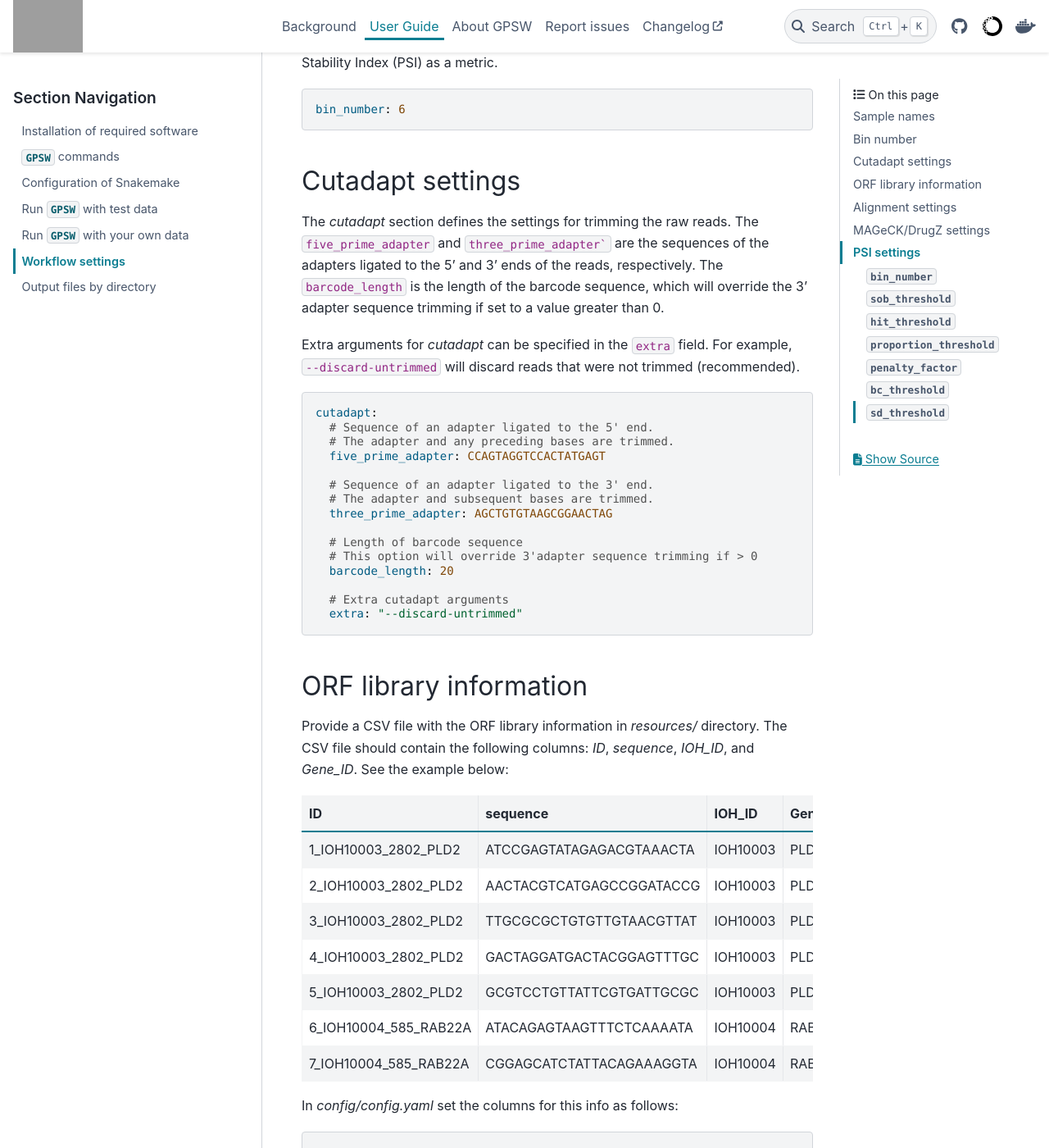
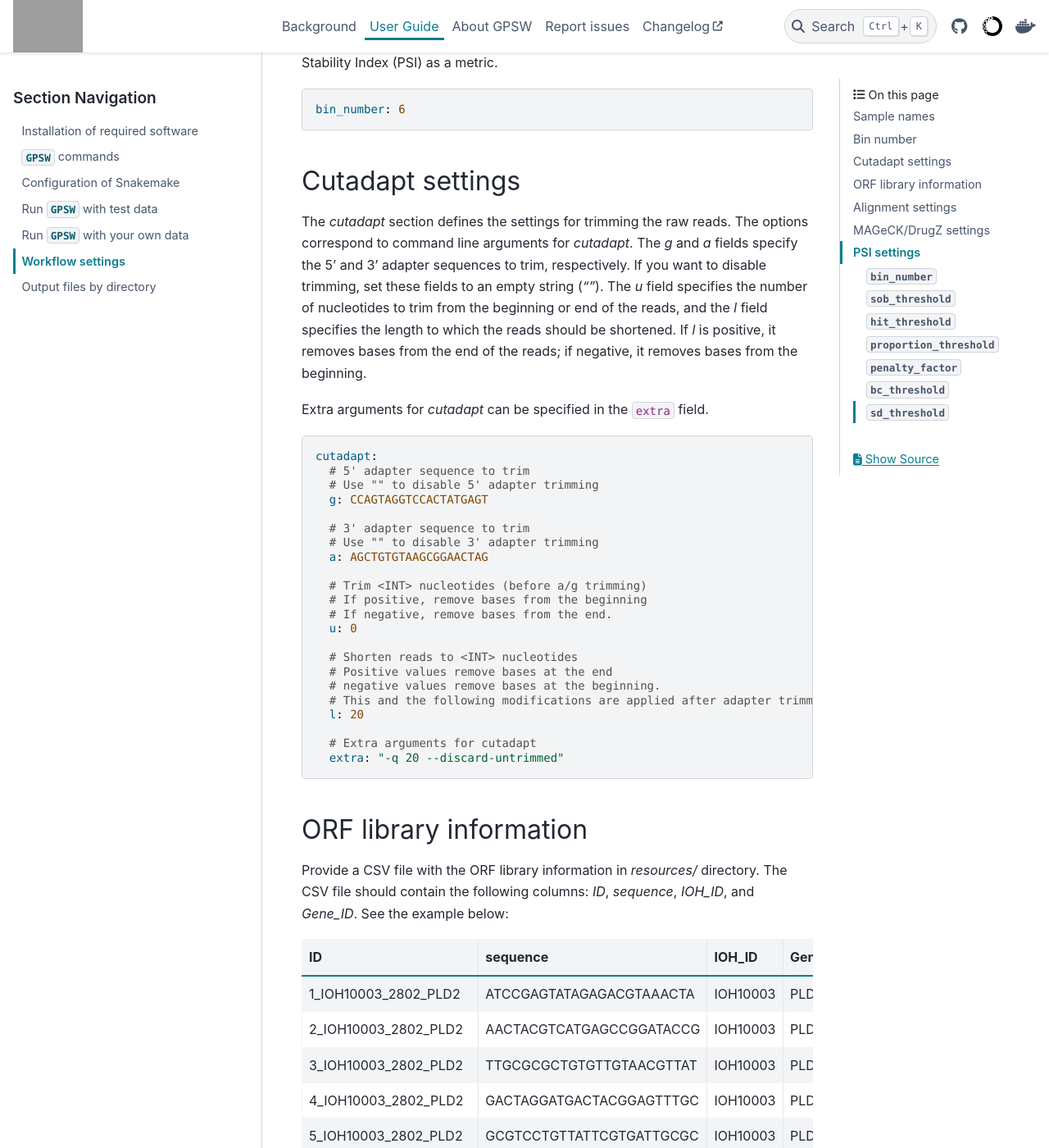
Before and after one commit to niekwit/gps-orfeome, a Sphinx documentation site: the page built from docs/workflow_settings.rst, in a window 1280 px wide and 1400 px high, scrolled down 864 px. Shown: the whole window at 82% size. Built offline with Sphinx 7.4.7 and the PyData theme 0.15.4, drawn with Linux system fonts in a browser that asks for light colours; grey boxes are pictures that could not be loaded.

Commit message:
updated for cutadapt settings

````diff
--- a/docs/workflow_settings.rst
+++ b/docs/workflow_settings.rst
@@ -28,20 +28,27 @@ Workflow setting are in `config.yaml`:
     bin_number: 6
 
     cutadapt:
-      # Sequence of an adapter ligated to the 5' end.
-      # The adapter and any preceding bases are trimmed.
-      five_prime_adapter: CCAGTAGGTCCACTATGAGT
+      # 5' adapter sequence to trim
+      # Use "" to disable 5' adapter trimming
+      g: CCAGTAGGTCCACTATGAGT
 
-      # Sequence of an adapter ligated to the 3' end.
-      # The adapter and subsequent bases are trimmed.
-      three_prime_adapter: AGCTGTGTAAGCGGAACTAG
+      # 3' adapter sequence to trim
+      # Use "" to disable 3' adapter trimming
+      a: AGCTGTGTAAGCGGAACTAG
 
-      # Length of barcode sequence
-      # This option will override 3'adapter sequence trimming if > 0
-      barcode_length: 20
+      # Trim <INT> nucleotides (before a/g trimming)
+      # If positive, remove bases from the beginning
+      # If negative, remove bases from the end.
+      u: 0
 
-      # Extra cutadapt arguments
-      extra: "--discard-untrimmed"
+      # Shorten reads to <INT> nucleotides
+      # Positive values remove bases at the end
+      # negative values remove bases at the beginning.
+      # This and the following modifications are applied after adapter trimming (a,b).
+      l: 20
+
+      # Extra arguments for cutadapt
+      extra: "-q 20 --discard-untrimmed"
 
     csv:
       # CSV file with the gene/ORF/barcode information
@@ -114,27 +121,35 @@ If the ``bin_number`` is set to 1, the workflow will perform a pairwise comparis
 
 Cutadapt settings
 --------------------------------------------------------------------------------
-The `cutadapt` section defines the settings for trimming the raw reads. The ``five_prime_adapter`` and ``three_prime_adapter``` are the sequences of the adapters ligated to the 5' and 3' ends of the reads, respectively. The ``barcode_length`` is the length of the barcode sequence, which will override the 3' adapter sequence trimming if set to a value greater than 0.
+The `cutadapt` section defines the settings for trimming the raw reads. The options correspond to command line arguments for `cutadapt`. The `g` and `a` fields specify the 5' and 3' adapter sequences to trim, respectively. If you want to disable trimming, set these fields to an empty string (`""`). The `u` field specifies the number of nucleotides to trim from the beginning or end of the reads, and the `l` field specifies the length to which the reads should be shortened.
+If `l` is positive, it removes bases from the end of the reads; if negative, it removes bases from the beginning.
 
-Extra arguments for `cutadapt` can be specified in the ``extra`` field. For example, ``--discard-untrimmed`` will discard reads that were not trimmed (recommended).
+Extra arguments for `cutadapt` can be specified in the ``extra`` field.
 
 .. code-block:: yaml
 
-   cutadapt:
-     # Sequence of an adapter ligated to the 5' end.
-     # The adapter and any preceding bases are trimmed.
-     five_prime_adapter: CCAGTAGGTCCACTATGAGT
+  cutadapt:
+    # 5' adapter sequence to trim
+    # Use "" to disable 5' adapter trimming
+    g: CCAGTAGGTCCACTATGAGT
 
-     # Sequence of an adapter ligated to the 3' end.
-     # The adapter and subsequent bases are trimmed.
-     three_prime_adapter: AGCTGTGTAAGCGGAACTAG
+    # 3' adapter sequence to trim
+    # Use "" to disable 3' adapter trimming
+    a: AGCTGTGTAAGCGGAACTAG
 
-     # Length of barcode sequence
-     # This option will override 3'adapter sequence trimming if > 0
-     barcode_length: 20
+    # Trim <INT> nucleotides (before a/g trimming)
+    # If positive, remove bases from the beginning
+    # If negative, remove bases from the end.
+    u: 0
 
-     # Extra cutadapt arguments
-     extra: "--discard-untrimmed"
+    # Shorten reads to <INT> nucleotides
+    # Positive values remove bases at the end
+    # negative values remove bases at the beginning.
+    # This and the following modifications are applied after adapter trimming (a,b).
+    l: 20
+
+    # Extra arguments for cutadapt
+    extra: "-q 20 --discard-untrimmed"
 
 ORF library information
 --------------------------------------------------------------------------------
````
